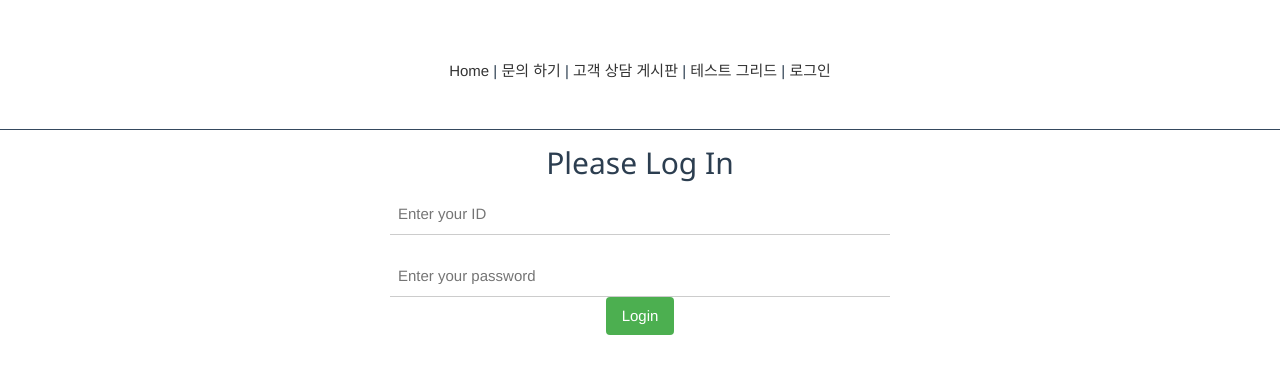
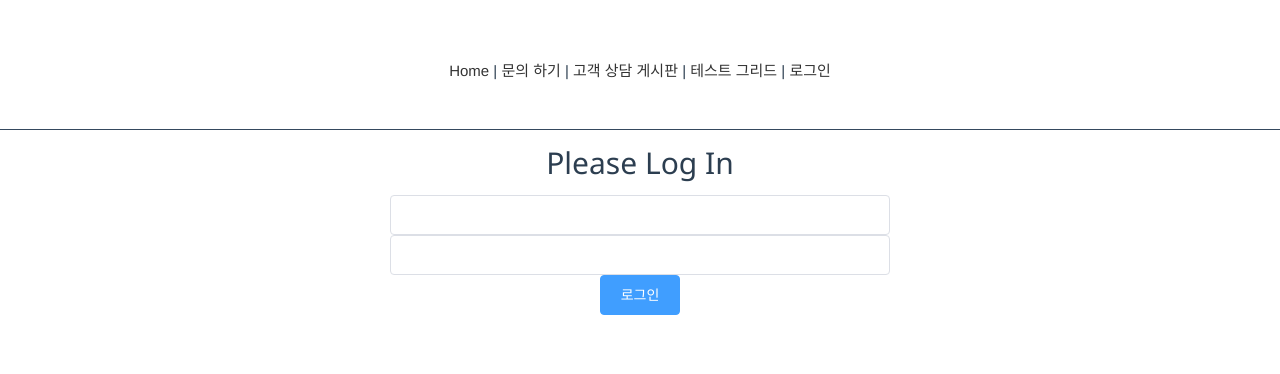
Before and after one commit to heoheon-developer/pay-cs-system, a Vue app in the folder pay-cs-system/src/frontend/: page /login in a window 1280 px wide. Shown: the top 374 px of the page. Built offline with nearby package versions, Linux system fonts and the light colour scheme; what highcharts-vue would draw is missing.

Commit message:
element-ui 설정

```diff
--- a/pay-cs-system/src/frontend/package.json
+++ b/pay-cs-system/src/frontend/package.json
@@ -14,6 +14,7 @@
   "dependencies": {
     "@realgrid/vue-realgrid": "^0.2.2",
     "axios": "^0.27.2",
+    "element-ui": "^2.15.14",
     "highcharts": "^10.3.1",
     "highcharts-vue": "^1.4.0",
     "realgrid": "^2.5.0",
--- a/pay-cs-system/src/frontend/src/components/Login.vue
+++ b/pay-cs-system/src/frontend/src/components/Login.vue
@@ -3,80 +3,70 @@
     <div>
       <h2>Please Log In</h2>
       <div id="loginForm">
-        <form @submit.prevent="fnLogin">
-          <p>
-            <input class="w3-input" name="uid" placeholder="Enter your ID" v-model="user_id"><br>
-          </p>
-          <p>
-            <input name="password" class="w3-input" placeholder="Enter your password" v-model="user_pw" type="password">
-          </p>
-          <p>
-            <button type="submit" class="w3-button w3-green w3-round">Login</button>
-          </p>
-        </form>
+        <el-form :inLine="true" :model="formIn">
+          <el-input v-model="formIn.user_id"></el-input>
+          <el-input v-model="formIn.user_pw" type="password"></el-input>
+          <el-button type="primary" @click="fnLogin">로그인</el-button>
+        </el-form>
       </div>
     </div>
   </div>
 </template>
 
 <script>
-import {mapActions, mapGetters} from 'vuex'
+import { mapActions, mapGetters } from "vuex";
 import router from "../router";
-
 
 export default {
   data() {
     return {
-      user_id: '',
-      user_pw: ''
-    }
+      formIn: {
+        user_id: "",
+        user_pw: ""
+      }
+    };
   },
   methods: {
-    ...mapActions(['login']),
-
+    ...mapActions(["login"]),
 
     async fnLogin() {
-      if (this.user_id === '') {
-        alert('ID를 입력하세요.')
-        return
+      if (this.formIn.user_id === "") {
+        alert("ID를 입력하세요.");
+        return;
       }
 
-      if (this.user_pw === '') {
-        alert('비밀번호를 입력하세요.')
-        return
+      if (this.formIn.user_pw === "") {
+        alert("비밀번호를 입력하세요.");
+        return;
       }
 
       //로그인 API 호출
       try {
-        let loginResult = await this.login({user_id: this.user_id, user_pw: this.user_pw})
+        let loginResult = await this.login({
+          user_id: this.formIn.user_id,
+          user_pw: this.formIn.user_pw
+        });
 
+        console.log("loginResult====>", loginResult);
 
-        console.log("loginResult====>",loginResult)
-
-        if (loginResult){
-
-          await router.push('/inquiry/list')
+        if (loginResult) {
+          await router.push("/inquiry/list");
         }
-
-
-
-
-
       } catch (err) {
-        if (err.message.indexOf('Network Error') > -1) {
-          alert('서버에 접속할 수 없습니다. 상태를 확인해주세요.')
+        if (err.message.indexOf("Network Error") > -1) {
+          alert("서버에 접속할 수 없습니다. 상태를 확인해주세요.");
         } else {
-          alert('로그인 정보를 확인할 수 없습니다.')
+          alert("로그인 정보를 확인할 수 없습니다.");
         }
       }
     }
   },
   computed: {
     ...mapGetters({
-      errorState: 'getErrorState'
+      errorState: "getErrorState"
     })
   }
-}
+};
 </script>
 
 <style>
--- a/pay-cs-system/src/frontend/src/pages/InquiryColumnInfo.js
+++ b/pay-cs-system/src/frontend/src/pages/InquiryColumnInfo.js
@@ -1,11 +1,7 @@
 const productFields = [
   {
-        "fieldName": "id",
-        "dataType": "number"
-    },
-    {
     "fieldName": "customerId",
-    "dataType": "number"
+    "dataType": "text"
   },
   {
     "fieldName": "title",
@@ -17,7 +13,7 @@ const productFields = [
   },
   {
     "fieldName": "regDate",
-    "dataType": "date"
+    "dataType": "text"
   },
 
 ];
@@ -30,175 +26,45 @@ const statusStyleMapping = {
 const statusTmpl = (status) => `<span data-v-770e7845="" class="pgr_comm ${statusStyleMapping[status]}"><span data-v-770e7845="" class="txt_pgr">${status}</span></span>`;
 const productColumns = [
   {
-      name: 'id',
-      fieldName: 'id',
-      type: 'data',
-      width: '120',
-      header: {
-        text: '번호',
-      },
-      editable: false,
-      renderer:{
-          type:"html",
-          inputFocusable:true,
-          callback: function(grid, cell) {
-              return statusTmpl(cell.value);
-          }
-      }
-    },
-    {
     name: 'customerId',
     fieldName: 'customerId',
-      type: 'data',
+    type: 'text',
     width: '120',
     header: {
       text: '고객ID',
-      },
-      editable: false,
-      renderer:{
-        type:"html",
-        inputFocusable:true,
-        callback: function(grid, cell) {
-          return statusTmpl(cell.value);
-        }
     }
   },
   {
     name: 'title',
     fieldName: 'title',
-      type: 'data',
+    type: 'text',
     width: '120',
     header: {
       text: '제목',
     },
-      editable: false,
-      renderer:{
-        type:"html",
-        inputFocusable:true,
-        callback: function(grid, cell) {
-          return statusTmpl(cell.value);
-        }
-      }
   },
   {
     name: 'status',
     fieldName: 'status',
-      type: 'data',
+    type: 'text',
     width: '120',
     header: {
       text: '상태',
     },
-      editable: false,
-      renderer:{
-        type:"html",
-        inputFocusable:true,
-        callback: function(grid, cell) {
-          return statusTmpl(cell.value);
-        }
-      }
   },
   {
     name: 'regDate',
     fieldName: 'regDate',
-      type: 'data',
+    type: 'text',
     width: '120',
     header: {
       text: '등록일',
     },
-      editable: false,
-      renderer:{
-        type:"html",
-        inputFocusable:true,
-        callback: function(grid, cell) {
-          return statusTmpl(cell.value);
-        }
-      }
   },
 ];
-
-  const lotFields = [
-    {
-        "fieldName": "inventoryStatus",
-        "dataType": "text"
-    },
-    {
-        "fieldName": "warehouseCode",
-        "dataType": "text"
-    },
-    {
-        "fieldName": "warehouseName",
-        "dataType": "text"
-    },
-    {
-        "fieldName": "skuCode",
-        "dataType": "text"
-    },
-    {
-        "fieldName": "skuName",
-        "dataType": "text"
-    },
-    {
-        "fieldName": "quantity",
-        "dataType": "number"
-    },
-    {
-        "fieldName": "safetyQuantity",
-        "dataType": "number"
-    },
-    {
-        "fieldName": "availableQuantity",
-        "dataType": "number"
-    },
-    {
-        "fieldName": "unusedQuantity",
-        "dataType": "number"
-    },
-    {
-        "fieldName": "productionDate",
-        "dataType": "datetime",
-        "datetimeFormat": "iso"
-    },
-    {
-        "fieldName": "expiryDate",
-        "dataType": "datetime",
-        "datetimeFormat": "iso"
-    },
-    {
-        "fieldName": "availableDaysOfDistribution",
-        "dataType": "text"
-    },
-    {
-        "fieldName": "outbAvailableDaysOfDistribution",
-        "dataType": "text"
-    },
-    {
-        "fieldName": "firstInboundedDate",
-        "dataType": "datetime",
-        "datetimeFormat": "iso"
-    },
-    {
-        "fieldName": "lotNo",
-        "dataType": "text"
-    },
-];
-
-const lotColumns = [];
-
-
-  // const data = {
-  //   sourceDate: 123,
-  //   warehouseName : '판교물류센터',
-  //   rackType: 'GROUND',
-  //   cellCode : 'A-02-02',
-  //   skuCode: '123234',
-  //   skuName: '타미힐피거 밴드',
-  //   quantity: 1297.00
-  // }
 
 
 export default {
   productFields,
-    productColumns,
-    lotFields,
-    lotColumns,
+  productColumns
 }
```
Also changed, not shown: pay-cs-system/src/frontend/src/main.js (+19 -14 lines). Lines whose indentation alone changed are shown as unchanged.
